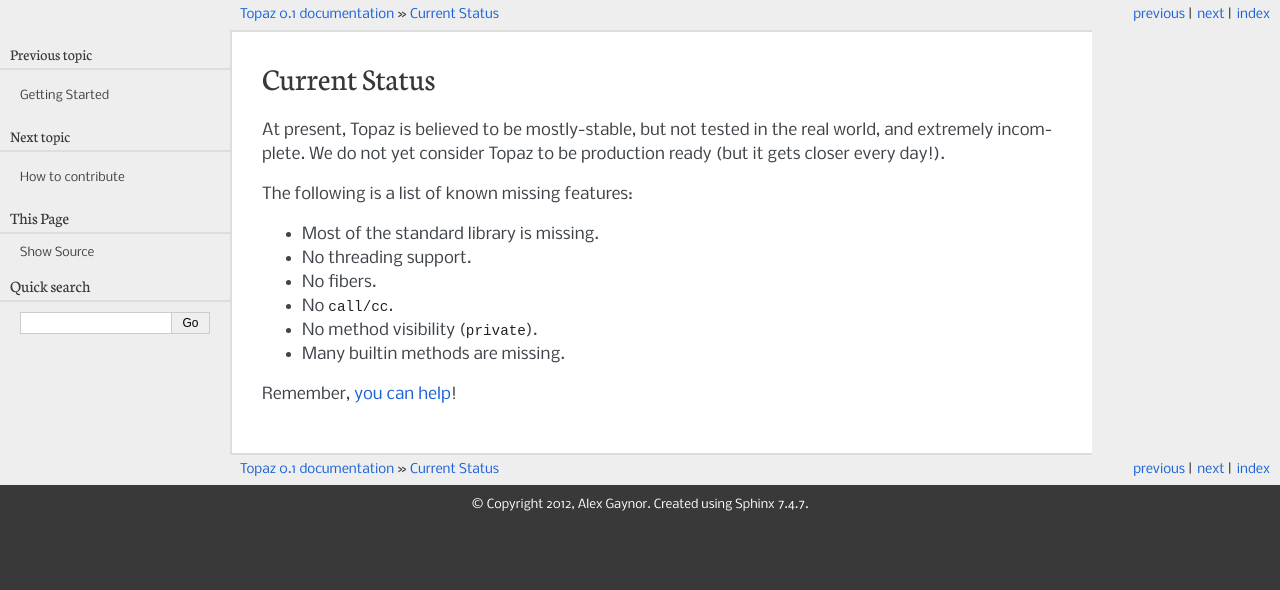
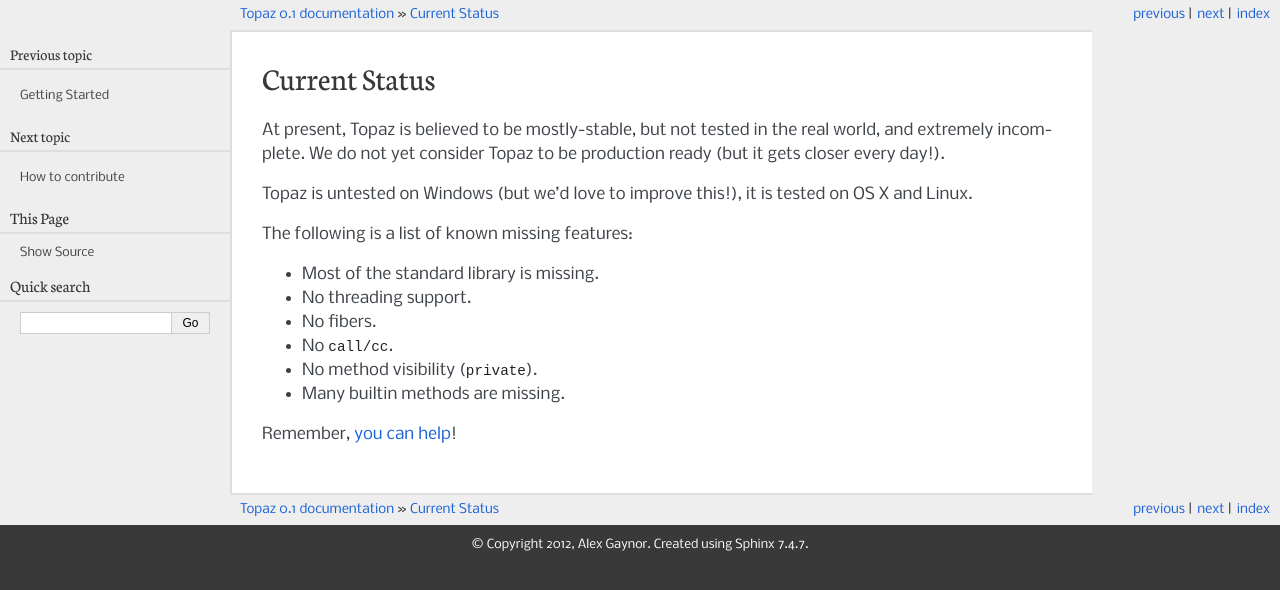
Before and after one commit to topazproject/topaz, a Sphinx documentation site: the page built from docs/current-status.rst, in a window 1280 px wide. Shown: the top 590 px of the page. Built offline with Sphinx 7.4.7, drawn with Linux system fonts in a browser that asks for light colours.

Commit message:
note the windows status

```diff
--- a/docs/current-status.rst
+++ b/docs/current-status.rst
@@ -4,6 +4,9 @@
 At present, Topaz is believed to be mostly-stable, but not tested in the real
 world, and extremely incomplete. We do not yet consider Topaz to be production
 ready (but it gets closer every day!).
+
+Topaz is untested on Windows (but we'd love to improve this!), it is tested on
+OS X and Linux.
 
 The following is a list of known missing features:
 
```
